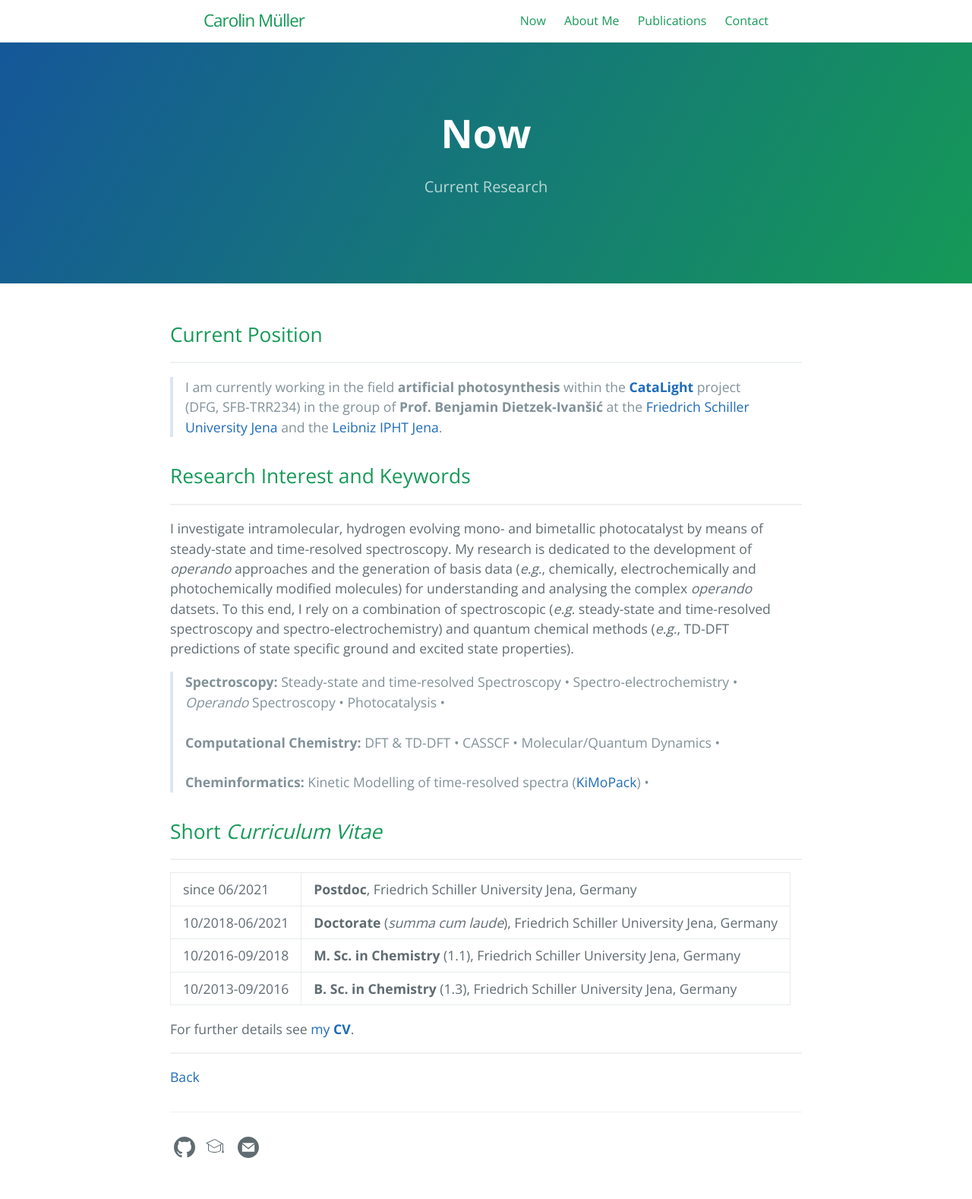
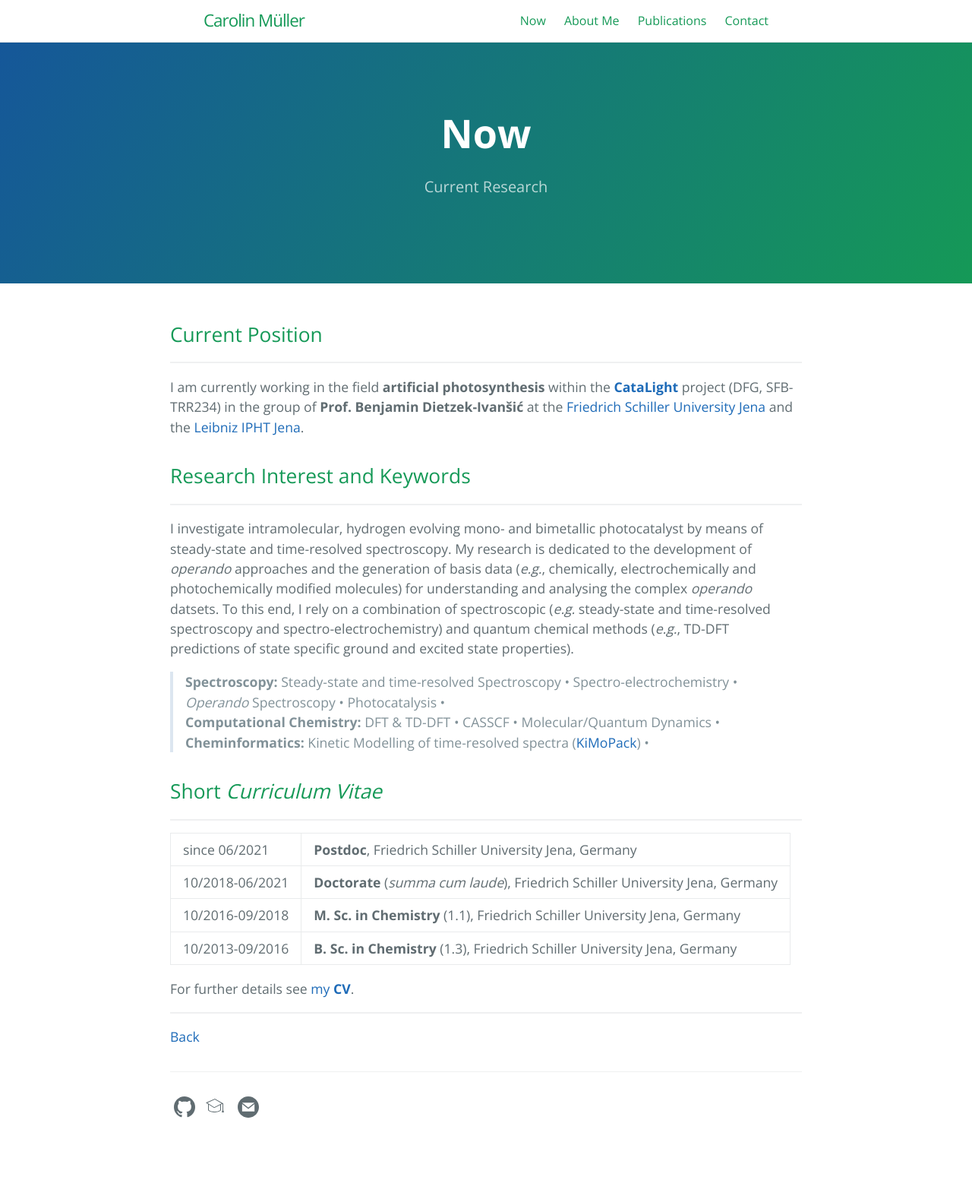
Before and after one commit to carolin-m/carolin-m.github.io, a Jekyll site: the page built from now.md, in a window 1280 px wide. Shown: the whole page at 76% size. Built offline with Jekyll 4.4.1, drawn with Linux system fonts in a browser that asks for light colours; after the commit the page ends 1525 px from its top, so only the background shows below that.

Commit message:
Update now.md

```diff
--- a/now.md
+++ b/now.md
@@ -11,7 +11,7 @@ order: 2
 
 ## Current Position <br>
 ________________
-> I am currently working in the field **artificial photosynthesis** within the [**CataLight**](https://www.catalight.eu/) project (DFG, SFB-TRR234) in the group of **Prof. Benjamin Dietzek-Ivanšić** at the [Friedrich Schiller University Jena](https://www.ipc.uni-jena.de/en/AGDietzek) and the [Leibniz IPHT Jena](https://www.leibniz-ipht.de/en/departments/functional-interfaces/work-groups/photophysics-and-photochemistry-of-functional-interfaces/).
+I am currently working in the field **artificial photosynthesis** within the [**CataLight**](https://www.catalight.eu/) project (DFG, SFB-TRR234) in the group of **Prof. Benjamin Dietzek-Ivanšić** at the [Friedrich Schiller University Jena](https://www.ipc.uni-jena.de/en/AGDietzek) and the [Leibniz IPHT Jena](https://www.leibniz-ipht.de/en/departments/functional-interfaces/work-groups/photophysics-and-photochemistry-of-functional-interfaces/).
 
 
 ## Research Interest and Keywords <br>
@@ -20,9 +20,7 @@ ________________
 I investigate intramolecular, hydrogen evolving mono- and bimetallic photocatalyst by means of steady-state and time-resolved spectroscopy. My research is dedicated to the development of *operando* approaches and the generation of basis data (*e.g.*, chemically, electrochemically and photochemically modified molecules) for understanding and analysing the complex *operando* datsets. To this end, I rely on a combination of spectroscopic (*e.g.* steady-state and time-resolved spectroscopy and spectro-electrochemistry) and quantum chemical methods (*e.g.*, TD-DFT predictions of state specific ground and excited state properties).
 
 > **Spectroscopy:** Steady-state and time-resolved Spectroscopy • Spectro-electrochemistry • *Operando* Spectroscopy • Photocatalysis • <br />
->  <br />
 > **Computational Chemistry:** DFT & TD-DFT • CASSCF • Molecular/Quantum Dynamics • <br />
->  <br />
 > **Cheminformatics:** Kinetic Modelling of time-resolved spectra ([KiMoPack](https://github.com/erdzeichen/KiMoPack)) • <br >
 
 
```
